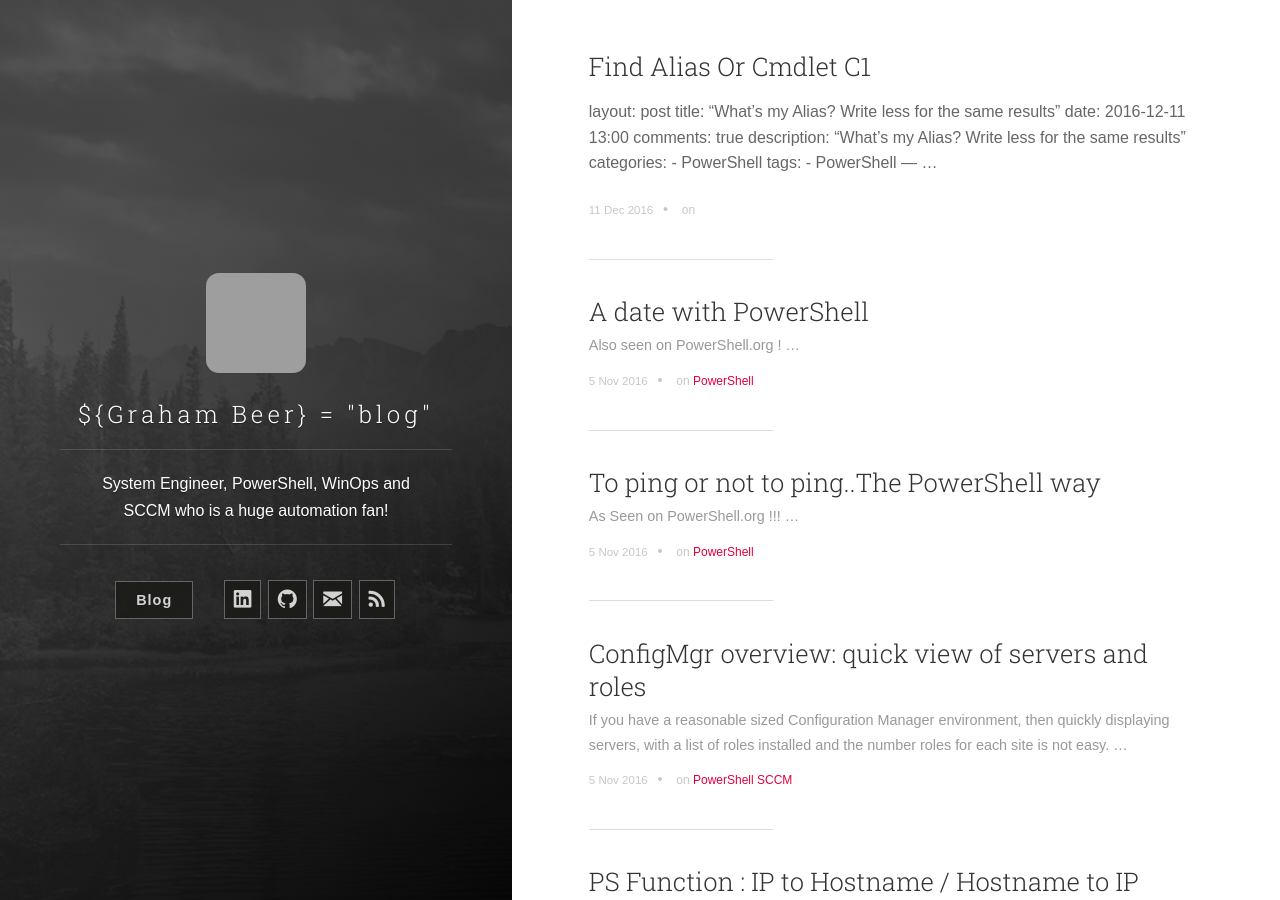
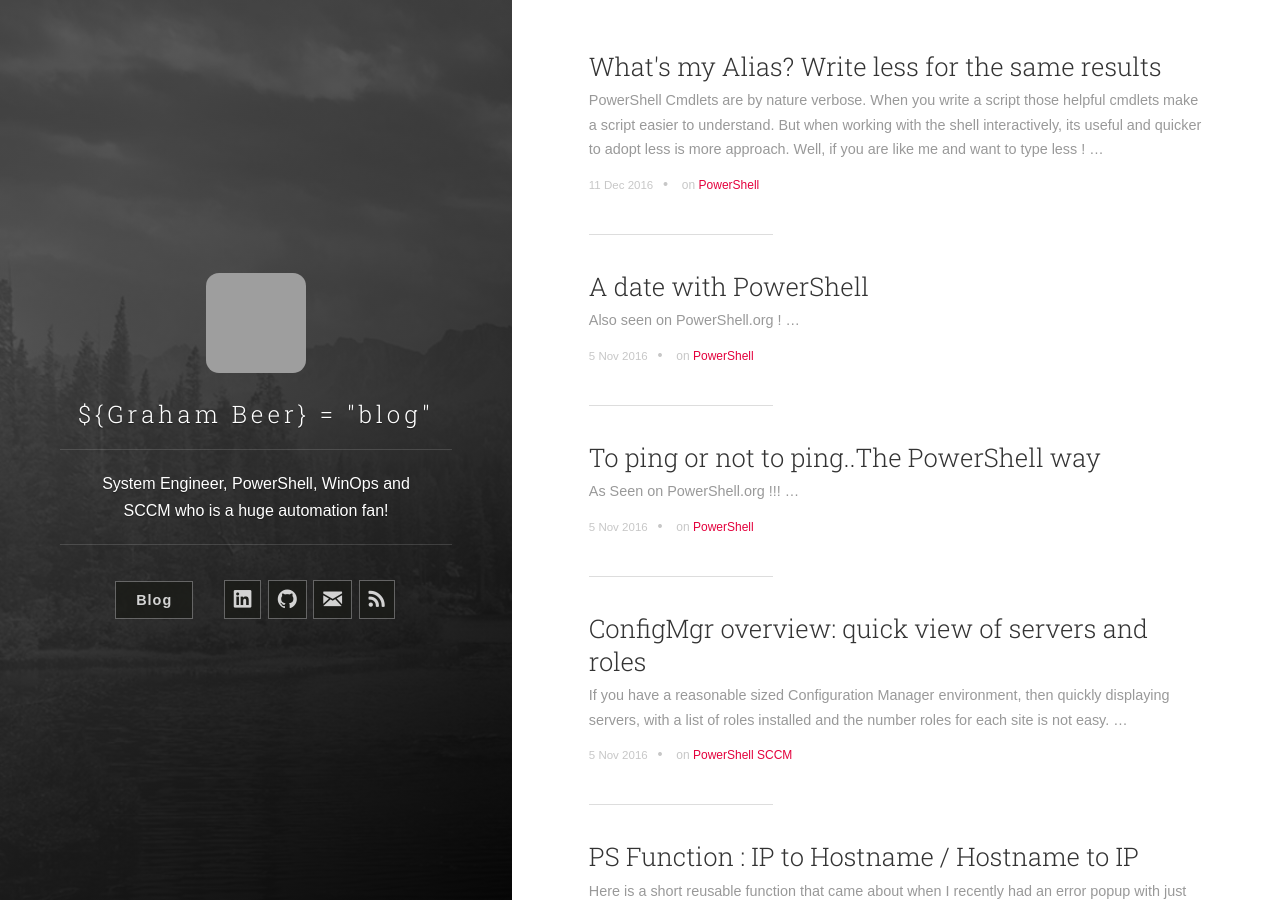
Before and after one commit to Graham-Beer/Graham-Beer.github.io, a Jekyll site: the page built from index.html, in a window 1280 px wide and 900 px high. Built offline with Jekyll 4.4.1, drawn with Linux system fonts in a browser that asks for light colours; nearby versions of some CDN libraries; the list of posts is cut into pages by our own code; some of the changed lines change nothing that is shown; grey boxes are pictures that could not be loaded.

Commit message:
Update and rename 2016-12-11-Find-alias-or-cmdlet-c1.md to 2016-12-11-Find-alias-or-cmdlet_C2.md

````diff
--- a/_posts/2016-12-11-Find-alias-or-cmdlet-c1.md
+++ b/_posts/2016-12-11-Find-alias-or-cmdlet_C2.md
@@ -1,4 +1,3 @@
-
 ---
 layout: post
 title:  "What's my Alias? Write less for the same results"
@@ -69,4 +68,4 @@
 ```
 
 This script can be downloaded from my github page.
-[](https://github.com/Graham-Beer/Find-Alias-or-Cmdlet)
+[Find-Alias-or-Cmdlet](https://github.com/Graham-Beer/Find-Alias-or-Cmdlet)
````
